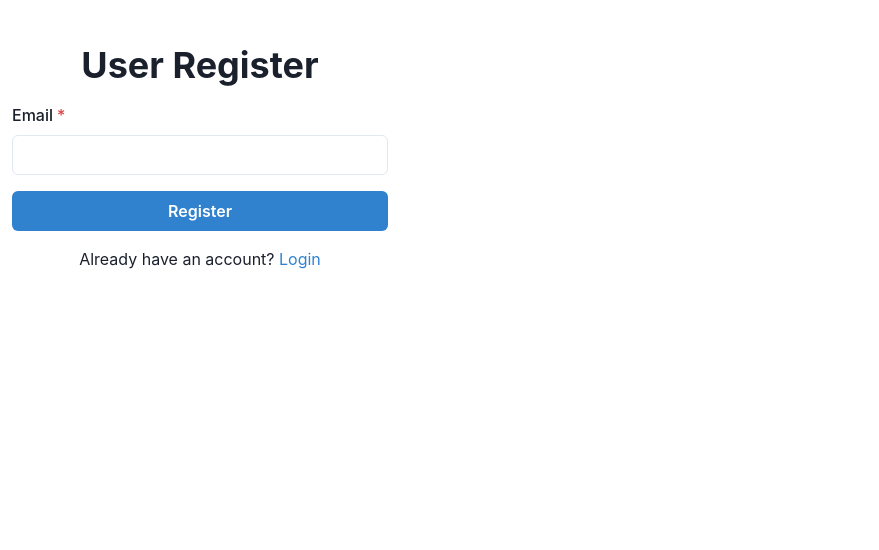
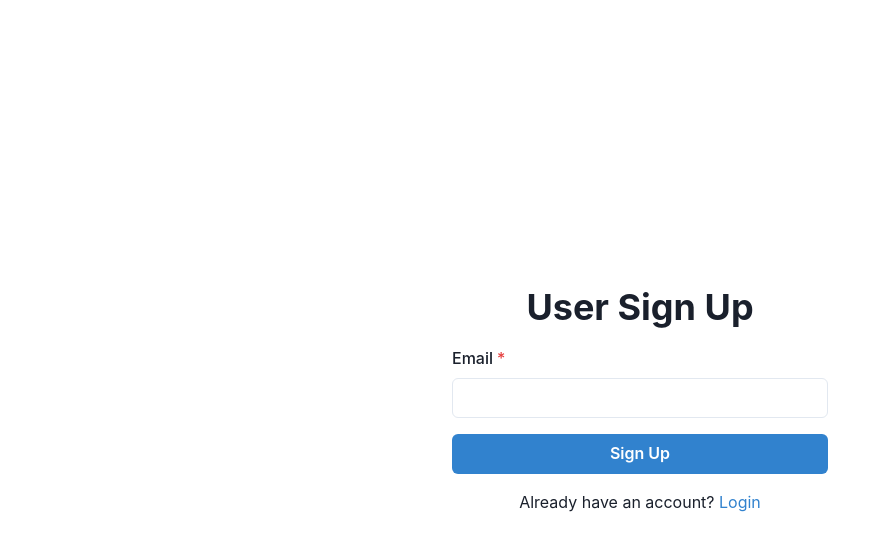
Before and after one commit to mfelixfeng/vocab-master, a React (Vite) app: page /register in a window 1280 px wide. Shown: the top 550 px of the page, without its empty margins (0-879 px from the left). Built offline with nearby package versions, Linux system fonts and the light colour scheme.

Commit message:
refactor: modify text register to sign up

```diff
--- a/src/pages/SignUpPage.tsx
+++ b/src/pages/SignUpPage.tsx
@@ -10,9 +10,10 @@ import {
   Text,
   Link,
   useToast,
+  Flex,
 } from "@chakra-ui/react";
 
-const RegisterPage = () => {
+const SignUpPage = () => {
   const [email, setEmail] = useState("");
   const toast = useToast();
 
@@ -28,9 +29,15 @@ const RegisterPage = () => {
   };
 
   return (
-    <Box maxWidth="400px" padding={3} mt={8}>
+    <Flex
+      minHeight="100vh"
+      width="100%"
+      alignItems="center"
+      justifyContent="center"
+    >
+      <Box maxWidth="400px" width="100%" padding={3}>
         <VStack spacing={4} as="form" onSubmit={handleSubmit}>
-        <Heading>User Register</Heading>
+          <Heading>User Sign Up</Heading>
           <FormControl isRequired>
             <FormLabel>Email</FormLabel>
             <Input
@@ -40,7 +47,7 @@ const RegisterPage = () => {
             />
           </FormControl>
           <Button type="submit" colorScheme="blue" width="full">
-          Register
+            Sign Up
           </Button>
           <Text>
             Already have an account?{" "}
@@ -50,7 +57,8 @@ const RegisterPage = () => {
           </Text>
         </VStack>
       </Box>
+    </Flex>
   );
 };
 
-export default RegisterPage;
+export default SignUpPage;
```
Also changed, not shown: 1 other file (tests, documents, lock files or other folders). Lines whose indentation alone changed are shown as unchanged.
